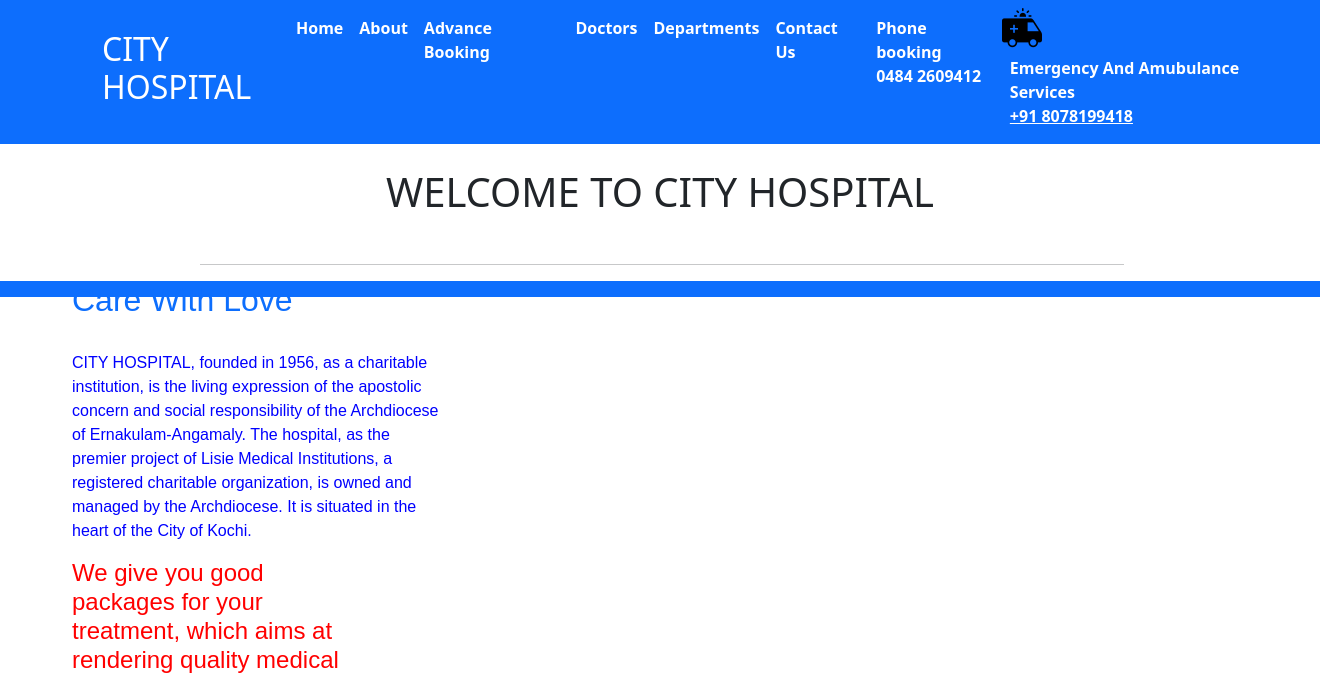
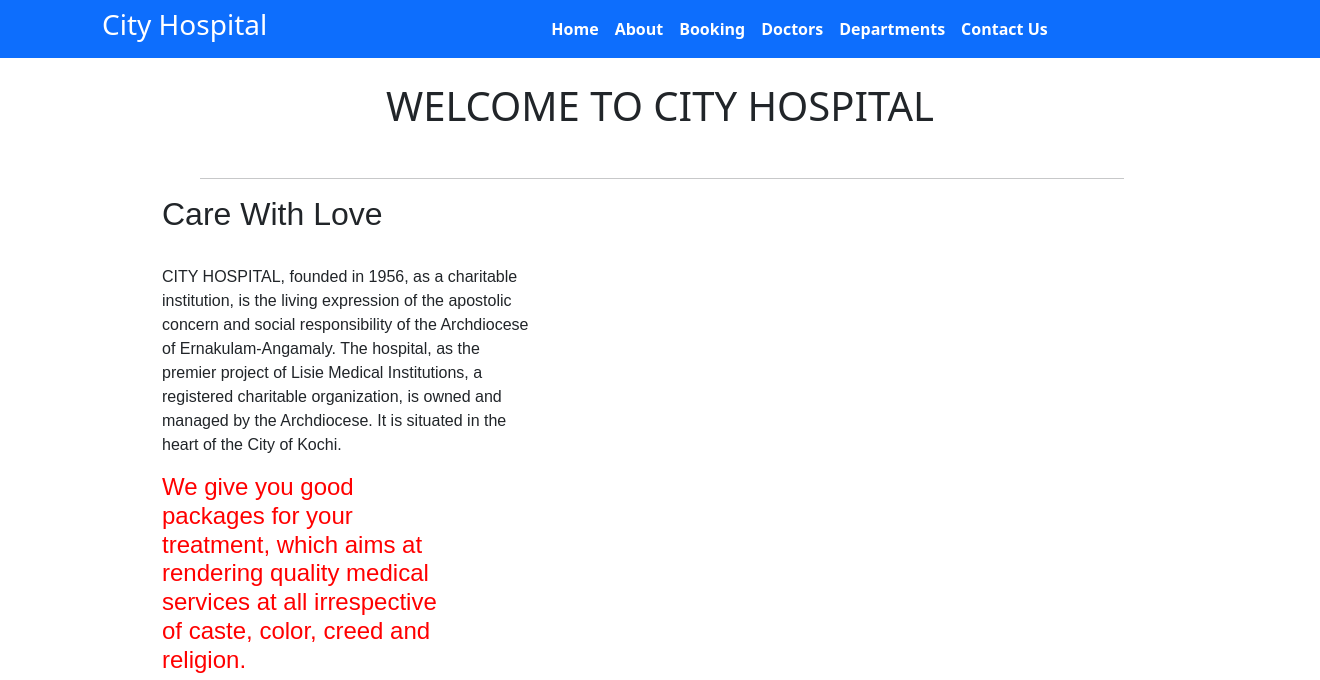
Before and after one commit to fayismajeed/django-hospital, a Django app: page /about in a window 1320 px wide. Shown: the top 680 px of the page. Run offline with Django 4.2, Linux system fonts and the light colour scheme.

Commit message:
second commit remove all errors

```diff
--- a/static/css/style.css
+++ /dev/null
@@ -1,11 +0,0 @@
-li:hover{
-    background-color: blue;
-    border-radius: 5px;
-    border: 1px solid yellow;
-}
-p{
-    color: blue;
-}
-.container{
-    float: left;
-}
--- /dev/null
+++ b/static/css/styles.css
@@ -0,0 +1,4 @@
+li :hover{
+    background-color: gray;
+    border-radius: 10px;
+}
--- a/templates/about.html
+++ b/templates/about.html
@@ -8,7 +8,8 @@
 </DIV>
 <div class="container">
     <div class="col-md-4" style="margin-left: 60px; font-family: sans-serif;">
-        <h2 class="text-primary">Care With Love</h2><br>
+        <h2 >Care With Love</h2><br>
+
         <p>CITY HOSPITAL, founded in 1956, as a charitable institution, is the living expression of the apostolic
             concern
             and social responsibility of the Archdiocese of Ernakulam-Angamaly. The hospital, as the premier project of
@@ -24,11 +25,4 @@
     </div>
 </div>
 </div>
-
-
-
-
-
-
-
 {% endblock %}
--- a/templates/base.html
+++ b/templates/base.html
@@ -4,14 +4,15 @@
         <title>{%block title%}{%endblock%}</title>
         <link href="https://cdn.jsdelivr.net/npm/bootstrap@5.3.0-alpha1/dist/css/bootstrap.min.css" rel="stylesheet" integrity="sha384-GLhlTQ8iRABdZLl6O3oVMWSktQOp6b7In1Zl3/Jr59b6EGGoI1aFkw7cmDA6j6gD" crossorigin="anonymous">
 <script src="https://cdn.jsdelivr.net/npm/bootstrap@5.3.0-alpha1/dist/js/bootstrap.bundle.min.js" integrity="sha384-w76AqPfDkMBDXo30jS1Sgez6pr3x5MlQ1ZAGC+nuZB+EYdgRZgiwxhTBTkF7CXvN" crossorigin="anonymous"></script>
-   <link rel="stylesheet"  href="{% static '/css/style.css'%}">
+   <link rel="stylesheet"  href="{% static '/css/styles.css'%}">
 </head>
         <body>
 
-<nav class="navbar bg-primary navbar-expand-md">
-    <div class="container">
-      <div class="col-md-2   text-white">
-      <h2 >CITY HOSPITAL</h2></div>
+          <nav class="navbar bg-primary navbar-expand-md">
+            <div class="container">
+                <div class="col-2 text-left pl-md-0">
+                    <h3 class="text-white">City Hospital</h3>
+                </div>
 
       <div class="collapse navbar-collapse justify-content-center col-md-11 navbar-collapse-8" style="margin-right: 50px;"">
         <ul class="navbar-nav justify-content-center fw-bold">
@@ -22,7 +23,7 @@
             <a class="nav-link text-white" href="{%url 'about'%}">About</a>
           </li>
           <li class="nav-item">
-            <a class="nav-link text-white" href="{%url 'book'%}">Advance Booking</a>
+            <a class="nav-link text-white" href="{%url 'book'%}">Booking</a>
           </li>
           <li class="nav-item">
             <a class="nav-link text-white" href="{%url 'doct'%}">Doctors</a>
@@ -33,13 +34,7 @@
           <li class="nav-item">
             <a class="nav-link text-white" href="{%url 'cont'%}">Contact Us</a>
           </li>
-          <li class="nav-item">
-            <a class="nav-link text-white" href="{%url 'cont'%}">Phone booking<br>0484 2609412</a>
-          </li>
-          <li class="nav-item two">
-            <img src="/static/images/img4.png">
-            <a class="nav-link text-white" href="#">Emergency And Amubulance Services<br><u>+91 8078199418</u></a>
-          </li>
+
 
         </ul>
       </div>
--- a/templates/home.html
+++ b/templates/home.html
@@ -9,7 +9,7 @@
     </div>
     <div class="carousel-inner">
       <div class="carousel-item active" data-bs-interval="10000">
-        <img src="{%static '/images/img1.jpg'%}"" class="d-block w-100" alt="...">
+        <img src="{%static '/images/img1.jpg'%}" class="d-block w-100" alt="...">
 
       </div>
       <div class="carousel-item" data-bs-interval="2000">
@@ -17,7 +17,7 @@
 
       </div>
       <div class="carousel-item">
-        <img src="{%static '/images/img3.jpg'%}"" class="d-block w-100" alt="...">
+        <img src="{%static '/images/img3.jpg'%}" class="d-block w-100" alt="...">
 
       </div>
     </div>
```
Also changed, not shown: uploads/doctors/img1.jpg (added), uploads/doctors/img2.jpg (added).
